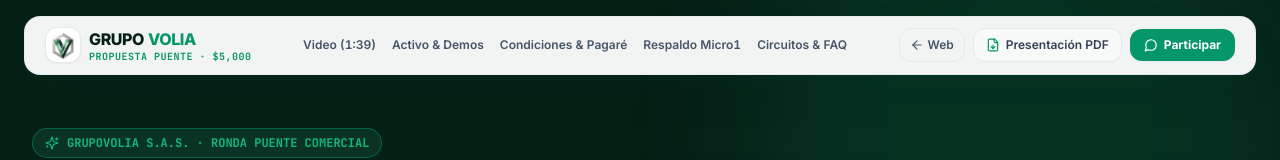
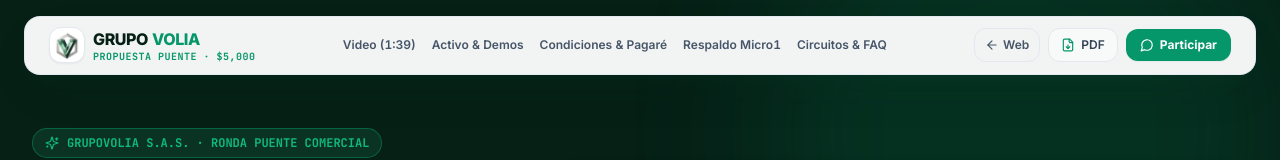
Before and after one commit to fdelavera/grupovolia_web, a Next.js app: page /inversion in a window 1280 px wide. Shown: the top 160 px of the page. Built offline with nearby package versions, Linux system fonts and the light colour scheme.

Commit message:
fix(inversion): balance navbar width and right padding around Participar button

```diff
--- a/src/components/inversion/InversionNavbar.tsx
+++ b/src/components/inversion/InversionNavbar.tsx
@@ -14,8 +14,8 @@ export default function InversionNavbar() {
 
   return (
     <header className="fixed top-0 left-0 right-0 z-40 px-2.5 sm:px-6 pt-2.5 sm:pt-4 pointer-events-none">
-      <div className="max-w-7xl mx-auto pointer-events-auto rounded-2xl bg-white/95 backdrop-blur-xl border border-slate-200/90 shadow-swiss-lg py-2 sm:py-2.5 px-3 sm:px-4 lg:px-5">
-        <div className="flex items-center justify-between gap-2 xl:gap-3">
+      <div className="max-w-[1380px] mx-auto pointer-events-auto rounded-2xl bg-white/95 backdrop-blur-xl border border-slate-200/90 shadow-swiss-lg py-2 sm:py-2.5 px-4 sm:px-5 lg:px-6">
+        <div className="flex items-center justify-between gap-3 xl:gap-4">
           <div className="flex items-center gap-2.5 shrink-0">
             <Link href="/" className="flex items-center gap-2 group shrink-0">
               <div className="relative w-8 h-8 sm:w-9 sm:h-9 rounded-xl bg-white border border-slate-200 flex items-center justify-center overflow-hidden shadow-sm p-0.5 shrink-0">
@@ -57,7 +57,7 @@ export default function InversionNavbar() {
           <div className="flex items-center gap-1.5 sm:gap-2 shrink-0">
             <Link
               href="/"
-              className="hidden md:inline-flex items-center gap-1 px-2.5 py-2 rounded-xl border border-slate-200 hover:border-slate-300 text-xs font-semibold text-slate-600 hover:text-swiss-pine transition-all whitespace-nowrap"
+              className="hidden xl:inline-flex items-center gap-1 px-2.5 py-2 rounded-xl border border-slate-200 hover:border-slate-300 text-xs font-semibold text-slate-600 hover:text-swiss-pine transition-all whitespace-nowrap"
               title="Ir a la web comercial pública"
             >
               <ArrowLeft className="w-3.5 h-3.5" />
@@ -71,8 +71,8 @@ export default function InversionNavbar() {
               className="inline-flex items-center gap-1.5 px-2.5 sm:px-3 py-1.5 sm:py-2 rounded-xl bg-swiss-canvas hover:bg-brand-emeraldSoft border border-slate-200 hover:border-brand-emerald/40 text-[11px] sm:text-xs font-semibold text-slate-700 hover:text-brand-pine transition-all whitespace-nowrap"
             >
               <FileDown className="w-3.5 h-3.5 text-brand-emerald" />
-              <span className="hidden xl:inline">Presentación PDF</span>
-              <span className="xl:hidden">PDF</span>
+              <span className="hidden 2xl:inline">Presentación PDF</span>
+              <span className="2xl:hidden">PDF</span>
             </a>
 
             <a
```
